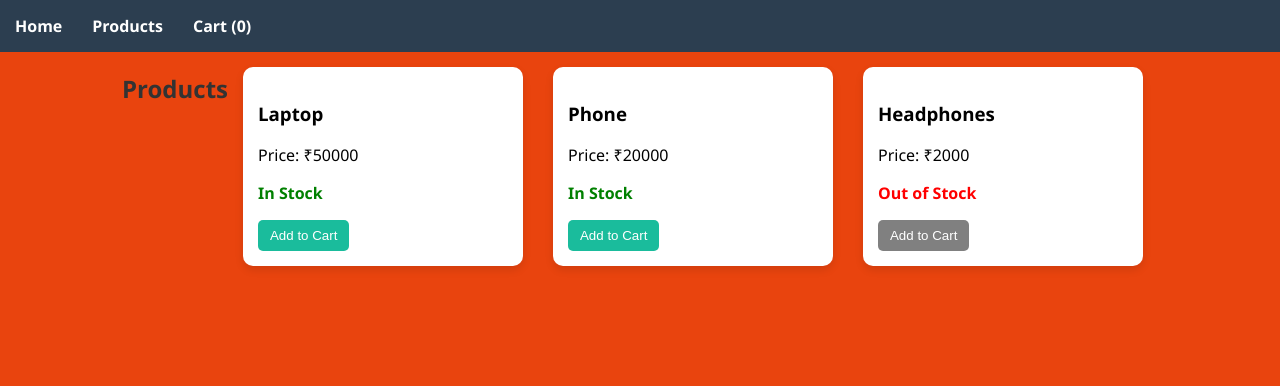
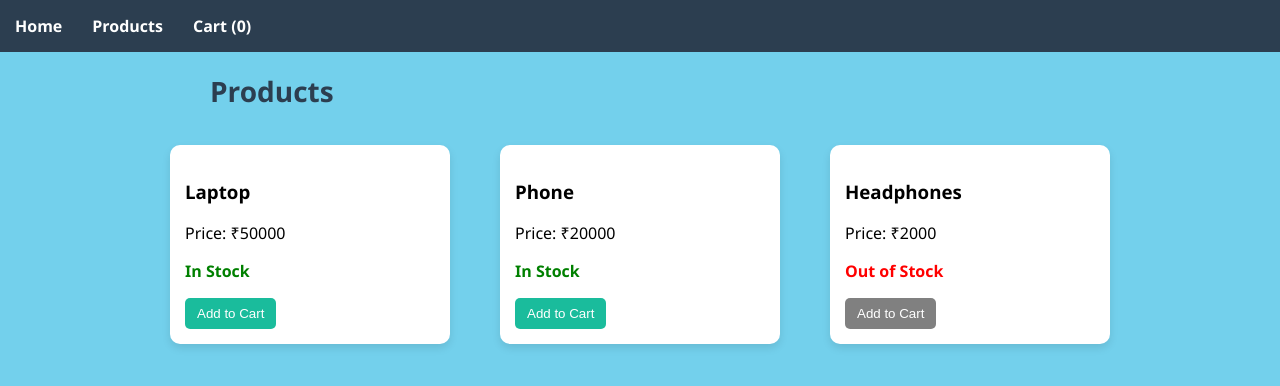
Before and after one commit to sauhardcs-create/EcoWeb, a React (Create React App) app: page /products in a window 1280 px wide. Shown: the top 386 px of the page. Built offline with nearby package versions, Linux system fonts and the light colour scheme.

Commit message:
css changed

```diff
--- a/src/App.css
+++ b/src/App.css
@@ -1,7 +1,7 @@
 body {
   margin: 0;
   font-family: 'Segoe UI', sans-serif;
-  background-color: #e9440e;
+  background-color: #73d0ec;
 }
 .home {
   text-align: center;
@@ -133,10 +133,24 @@ h2 {
   border-radius: 6px;
   box-shadow: 0 2px 5px rgba(0,0,0,0.1);
 }
+.products-page {
+  text-align: left;
+}
+
+.products-title {
+  font-size: 28px;
+  font-weight: bold;
+  margin-left: 210px;
+  margin-top: 20px;
+  margin-bottom: 20px;
+  color: #2c3e50;
+}
+
 .products-container {
   display: flex;
   flex-wrap: wrap;
   justify-content: center;
+  gap: 20px;
 }
 button:disabled {
   background-color: gray;
--- a/src/App.js
+++ b/src/App.js
@@ -19,7 +19,7 @@ function App() {
       <Routes>
         <Route path="/" element={<Home />} />
         <Route path="/products" element={<Products addToCart={addToCart} />} />
-        <Route path="/cart" element={<Cart cart={cart} />} />
+        <Route path="/cart" element={<Cart cart={cart} setCart={setCart}/>} />
       </Routes>
     </BrowserRouter>
   );
--- a/src/Cart.js
+++ b/src/Cart.js
@@ -1,8 +1,16 @@
 import React from "react";
+import { useNavigate } from "react-router-dom";
 
-function Cart({ cart }) {
+function Cart({ cart ,setCart}) {
+  const navigate = useNavigate();
+  const handleCheckout = () => {
+    setCart([]);
+    alert("Order placed successfully!");
+    navigate("/");
+  };
   return (
-    <div className="cart-container">
+
+  <div className="cart-container">
   <h2 className="cart-title">Your Cart</h2>
 
   {cart.map((item, index) => (
@@ -16,7 +24,7 @@ function Cart({ cart }) {
     Total: ₹{cart.reduce((sum, item) => sum + item.price, 0)}
   </div>
 
-  <button className="checkout-btn">Checkout</button>
+  <button className="checkout-btn"onClick={handleCheckout}>Checkout</button>
 </div>
   );
 }
--- a/src/Home.js
+++ b/src/Home.js
@@ -1,4 +1,5 @@
 import React, { useEffect, useState } from "react";
+import {Link} from "react-router-dom";
 
 function Home() {
   const [message, setMessage] = useState("");
@@ -11,7 +12,10 @@ function Home() {
     <div className="home">
   <h1>{message}</h1>
   <p>Find the best gadgets at unbeatable prices</p>
-  <button>Shop Now</button>
+  <Link to="./Products">
+      <button>Shop Now</button>
+  </Link>
+
 </div>
   );
 }
--- a/src/Products.js
+++ b/src/Products.js
@@ -9,11 +9,13 @@ function Products({ addToCart }) {
   ];
 
   return (
-    <div className="products-container">
-      <h2>Products</h2>
-      {products.map((item) => (
-        <ProductCard key={item.id} product={item} addToCart={addToCart} />
-      ))}
+    <div className="products-page">
+      <h2 className="products-title">Products</h2>
+      <div className="products-container">
+        {products.map((item) => (
+          <ProductCard key={item.id} product={item} addToCart={addToCart} />
+        ))}
+      </div>
     </div>
   );
 }
```
